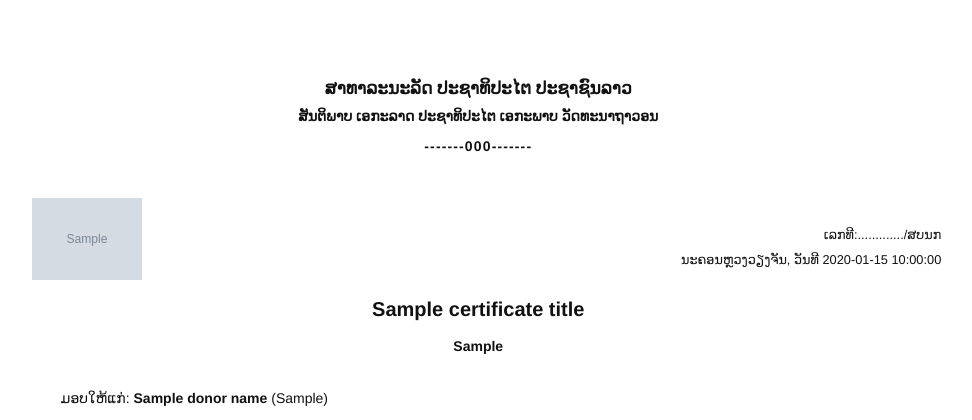
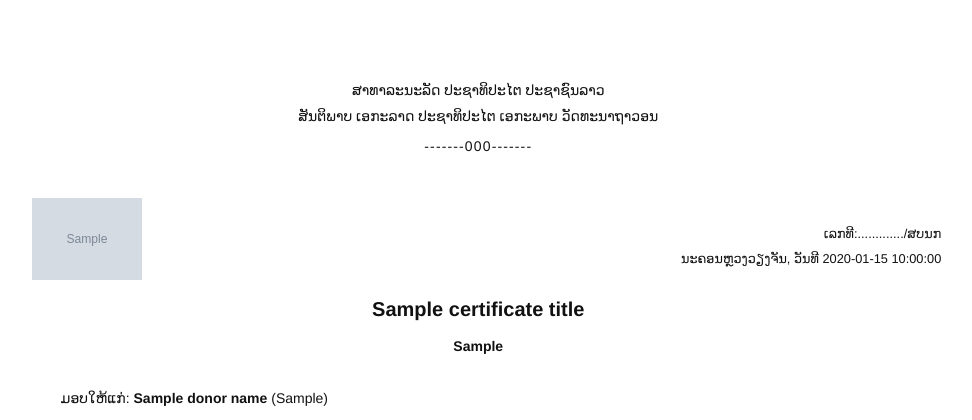
Before and after one commit to pengxue999/final_palee_api, a Python web app: template app/templates/donation_certificate.html in a window 1280 px wide. Shown: the top 420 px of the page, without its empty margins (83-1055 px from the left). Run offline with Jinja, Linux system fonts and the light colour scheme; the template is opened without the code that fills it: most values are stand-ins (such as "Sample title", 1, 10 or a date in 2020); grey boxes marked "Sample" are stand-in pictures.

Commit message:
update report 1

```diff
--- a/app/templates/donation_certificate.html
+++ b/app/templates/donation_certificate.html
@@ -77,13 +77,13 @@
       .header-subline {
         margin-top: 1.1mm;
         font-size: 14px;
-        font-weight: 700;
+        font-weight: 400;
       }
 
       .header-divider {
         margin-top: 2.3mm;
         font-size: 14px;
-        font-weight: 700;
+        font-weight: 400;
         letter-spacing: 0.3mm;
       }
 
@@ -208,7 +208,7 @@
     <div class="page">
       <div class="document">
         <div class="header">
-          <div class="header-line">ສາທາລະນະລັດ ປະຊາທິປະໄຕ ປະຊາຊົນລາວ</div>
+          <div class="header-subline">ສາທາລະນະລັດ ປະຊາທິປະໄຕ ປະຊາຊົນລາວ</div>
           <div class="header-subline">
             ສັນຕິພາບ ເອກະລາດ ປະຊາທິປະໄຕ ເອກະພາບ ວັດທະນາຖາວອນ
           </div>
```
